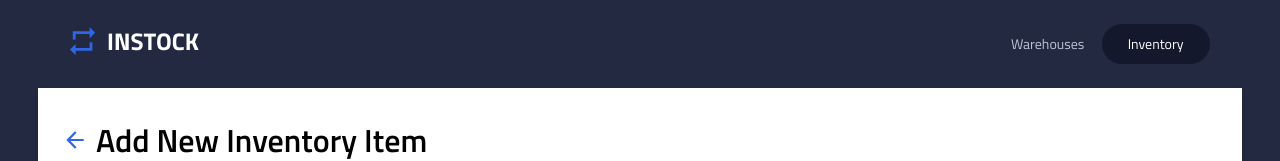
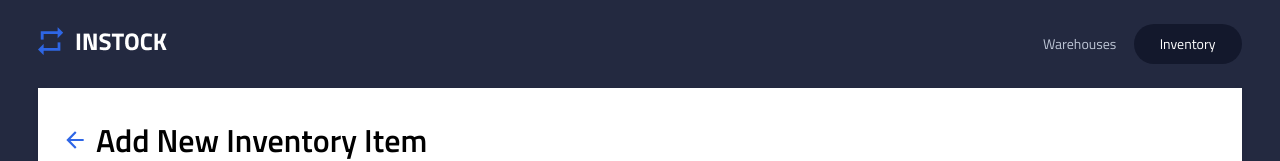
Before and after one commit to DBeaulne/InStock-MCSD, a React (Create React App) app: page /inventory/add in a window 1280 px wide. Shown: the top 161 px of the page. Built offline with nearby package versions, Linux system fonts and the light colour scheme; no server answers.

Commit message:
Adjust header padding to work with new body padding

```diff
--- a/src/components/Header/Header.scss
+++ b/src/components/Header/Header.scss
@@ -51,7 +51,7 @@ a {
 	@include mQ.tablet {
 		flex-direction: row;
 		justify-content: space-between;
-    padding: 1.5rem 2rem 1.5rem 2rem;
+		padding: 1.5rem 0;
 	}
 
 	&__logo {
```
Lines whose indentation alone changed are shown as unchanged.
